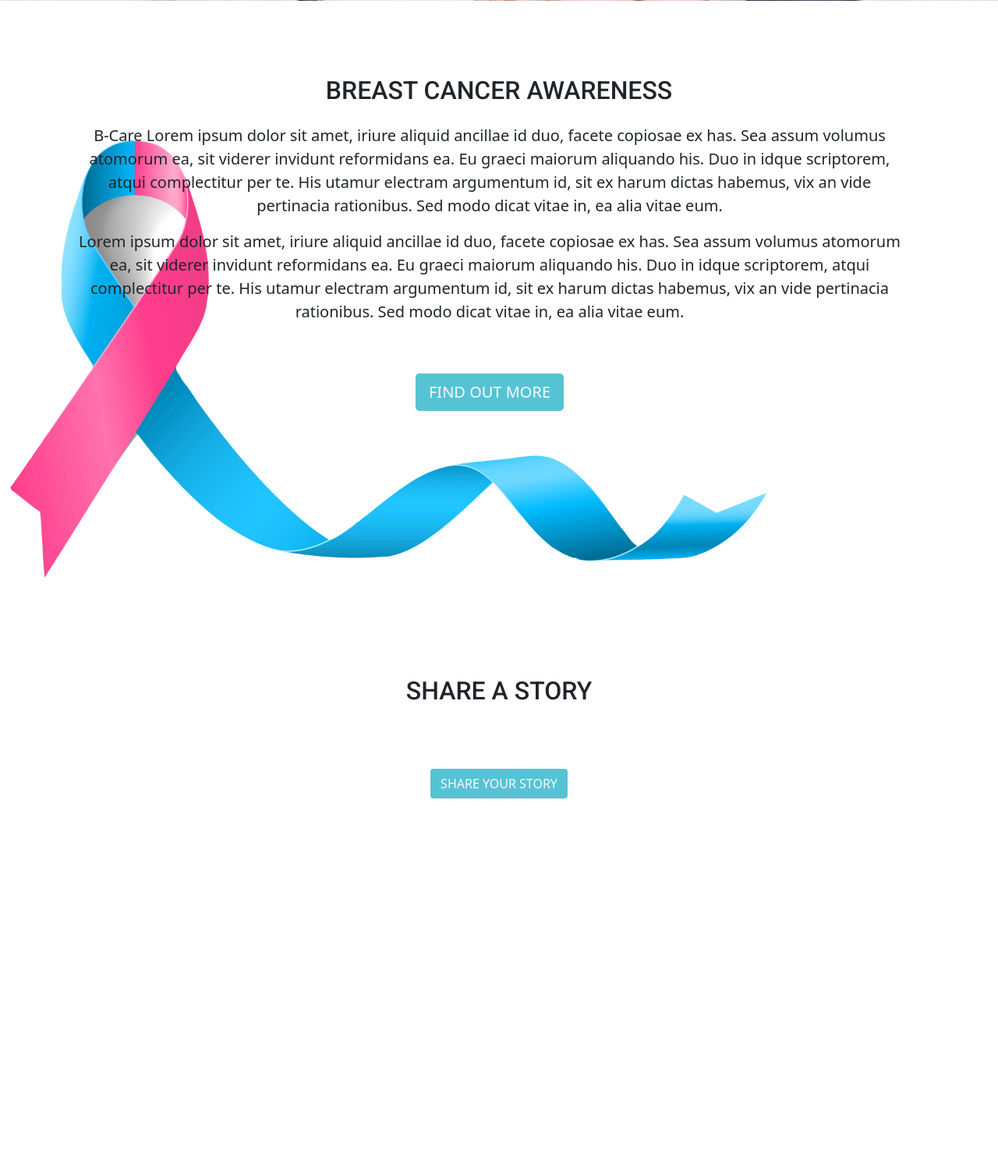
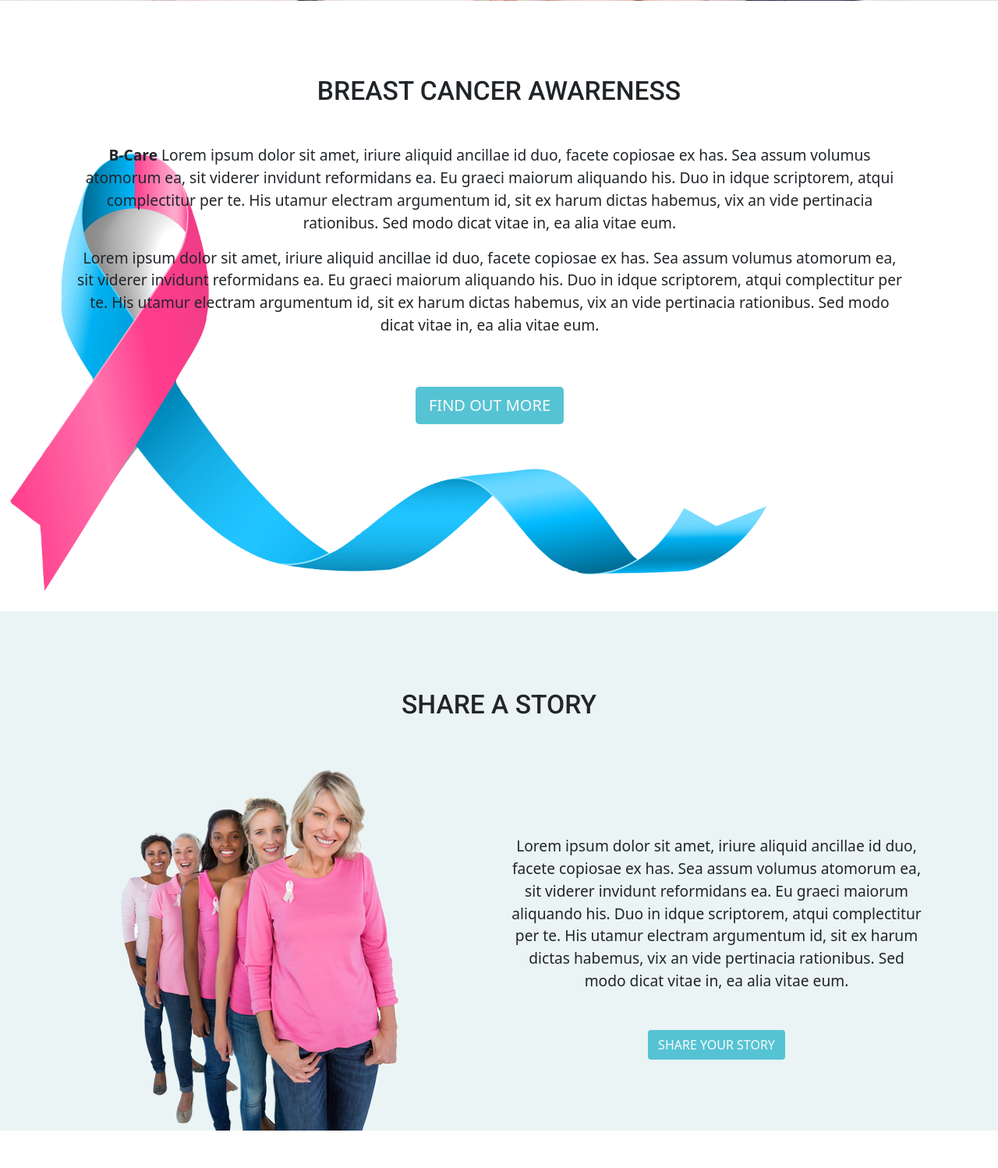
Before and after one commit to roomacarthur/B-Care, a Flask app: page / in a window 1280 px wide. Shown: the part 621-2119 px from the top of the page at 78% size. Before the commit the page ends 1645 px from the top, so only its background shows below. Run offline with Flask 2, Linux system fonts and the light colour scheme; data that the repository does not hold is empty; some libraries are stand-ins or nearby versions.

Commit message:
Add and style Share a story section

```diff
--- a/static/css/styles.css
+++ b/static/css/styles.css
@@ -52,6 +52,11 @@ html, body {
 .section-heading-1 {
     margin-top: 6rem;
     font-family: 'Roboto', sans-serif;
+    font-size: 2rem;
+}
+
+.section-p {
+    font-size: 1.2rem;
 }
 
 .section-button {
@@ -74,6 +79,21 @@ html, body {
     height: 20rem;
     margin-top: -12rem;
     margin-left: -2rem;
+}
+
+/* Share Story section */
+.bg-story {
+    background-color: #EAF4F5!important;
+}
+
+#story-img {
+    margin-right: 4rem;
+}
+
+.para-center {
+    margin: auto;
+    width: 50%;
+    padding: 0.625rem;
 }
 
 /* Media Queries */
@@ -110,6 +130,10 @@ html, body {
 
       }
 
+      .section-heading-1 {
+        font-size: 2.1rem;
+    }
+
       .page-background {
         height: 40rem;
         margin-top: -25rem;
--- a/templates/index.html
+++ b/templates/index.html
@@ -21,16 +21,16 @@
 <section>
     <div class="container text-center" id="landing-about">
         <div class="row">
-            <h2 class="section-heading-1">
+            <h2 class="section-heading-1 pb-4">
                 BREAST CANCER AWARENESS
             </h2>
             <div class="row">
                 <div class="text-center col-lg-12 mt-3 trail-p">
-                    <p class="font-italic lead">
+                    <p class="font-italic section-p">
                         <strong>B-Care</strong>
                         Lorem ipsum dolor sit amet, iriure aliquid ancillae id duo, facete copiosae ex has. Sea assum volumus atomorum ea, sit viderer invidunt reformidans ea. Eu graeci maiorum aliquando his. Duo in idque scriptorem, atqui complectitur per te. His utamur electram argumentum id, sit ex harum dictas habemus, vix an vide pertinacia rationibus. Sed modo dicat vitae in, ea alia vitae eum.
                     </p>
-                    <p class="font-italic lead">
+                    <p class="font-italic section-p">
                         Lorem ipsum dolor sit amet, iriure aliquid ancillae id duo, facete copiosae ex has. Sea assum volumus atomorum ea, sit viderer invidunt reformidans ea. Eu graeci maiorum aliquando his. Duo in idque scriptorem, atqui complectitur per te. His utamur electram argumentum id, sit ex harum dictas habemus, vix an vide pertinacia rationibus. Sed modo dicat vitae in, ea alia vitae eum.
                     </p>
                 </div>
@@ -45,18 +45,23 @@
     <div class="container-fluid page-background"></div>
 </section>
 <!-- Story section -->
-<section class="mb-5">
+<section class="mb-5 bg-story">
     <div class="container">
         <div class="row">
-            <div class="col mt-1 mb-4 text-center text-uppercase">
+            <div class="col mt-1 mb-4 pb-4 text-center text-uppercase">
                 <h2 class="section-heading-1">Share a story</h2>
             </div>
         </div>
     </div>
     <div class="container">
         <div class="row">
-
+            <div class="col-lg-6 col-sm-12">
+                <img src="{{ url_for('static', filename='img/share_story_transparent.png') }}" alt="Group of women wearing pink tops and ribbons for breast cancer" class="img-fluid" id="story-img">
             </div>
+            <div class="col-lg-6 col-sm-12 para-center">
+                <p class="section-p">
+                    Lorem ipsum dolor sit amet, iriure aliquid ancillae id duo, facete copiosae ex has. Sea assum volumus atomorum ea, sit viderer invidunt reformidans ea. Eu graeci maiorum aliquando his. Duo in idque scriptorem, atqui complectitur per te. His utamur electram argumentum id, sit ex harum dictas habemus, vix an vide pertinacia rationibus. Sed modo dicat vitae in, ea alia vitae eum.
+                </p>
                 <div class="row text-center mt-5">
                     <div class="col-12">
                         <a class="btn btn-md justify-content-center section-button text-uppercase" href="#"
@@ -66,6 +71,8 @@
                     </div>
                 </div>
             </div>
+        </div>
+    </div>
 </section>
 
 
```
Also changed, not shown: static/img/share_story_transparent.png (added). Lines whose indentation alone changed are shown as unchanged.
